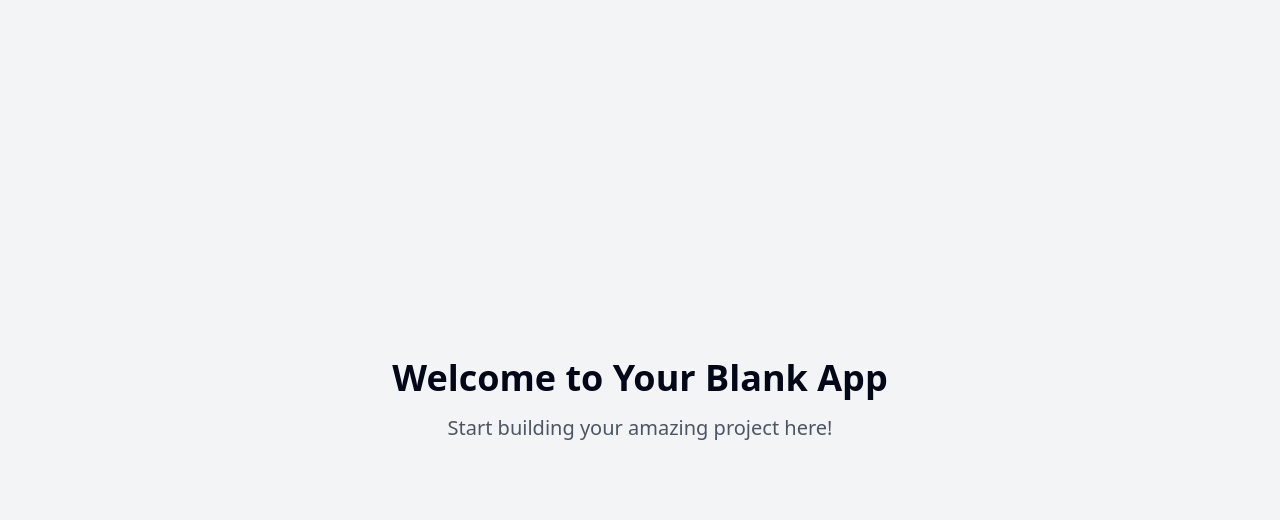
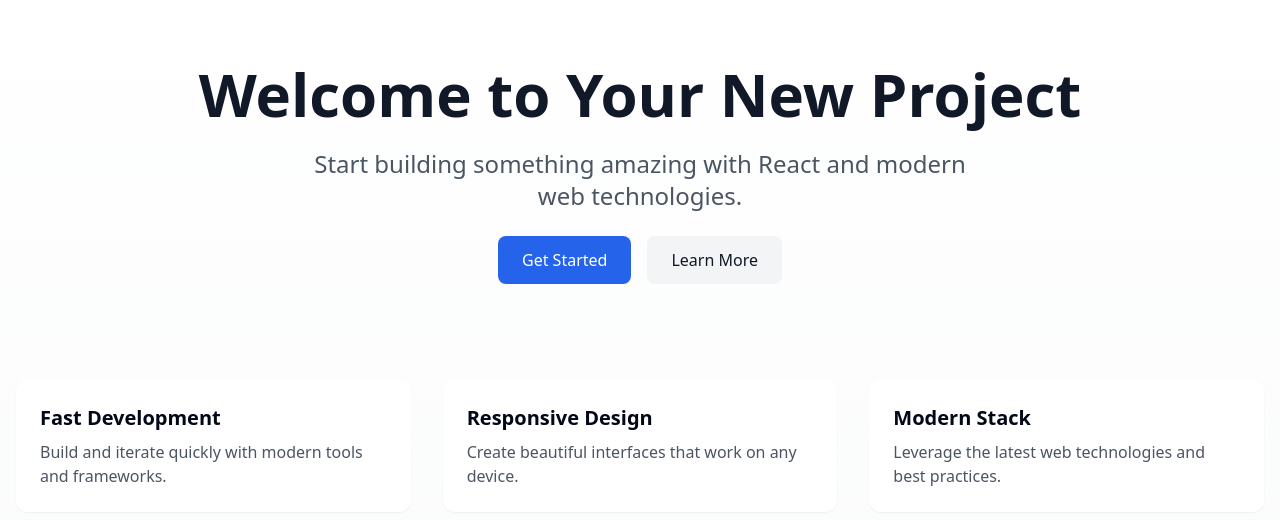
Before and after one commit to ihebchebbi1998tn2/start-react-sandbox, a React (Vite) app: page / in a window 1280 px wide. Shown: the top 520 px of the page. Built offline with nearby package versions, Linux system fonts and the light colour scheme.

Commit message:
Initialize empty React project
Created a new React project structure with essential files and configurations.
[skip gpt_engineer]

```diff
--- a/index.html
+++ b/index.html
@@ -3,8 +3,8 @@
   <head>
     <meta charset="UTF-8" />
     <meta name="viewport" content="width=device-width, initial-scale=1.0" />
-    <title>start-react-sandbox</title>
-    <meta name="description" content="Lovable Generated Project" />
+    <title>My React Project</title>
+    <meta name="description" content="A modern React application" />
     <meta name="author" content="Lovable" />
     <meta property="og:image" content="/og-image.png" />
   </head>
--- a/package.json
+++ b/package.json
@@ -45,6 +45,7 @@
     "cmdk": "^1.0.0",
     "date-fns": "^3.6.0",
     "embla-carousel-react": "^8.3.0",
+    "framer-motion": "^11.15.0",
     "input-otp": "^1.2.4",
     "lucide-react": "^0.462.0",
     "next-themes": "^0.3.0",
--- a/src/pages/Index.tsx
+++ b/src/pages/Index.tsx
@@ -1,12 +1,51 @@
-// Update this page (the content is just a fallback if you fail to update the page)
+import { motion } from "framer-motion";
 
 const Index = () => {
   return (
-    <div className="min-h-screen flex items-center justify-center bg-gray-100">
-      <div className="text-center">
-        <h1 className="text-4xl font-bold mb-4">Welcome to Your Blank App</h1>
-        <p className="text-xl text-gray-600">Start building your amazing project here!</p>
-      </div>
+    <div className="min-h-screen bg-gradient-to-b from-white to-gray-50">
+      <main className="container mx-auto px-4 py-16">
+        <motion.div
+          initial={{ opacity: 0, y: 20 }}
+          animate={{ opacity: 1, y: 0 }}
+          transition={{ duration: 0.6 }}
+          className="text-center space-y-6"
+        >
+          <h1 className="text-4xl md:text-6xl font-bold text-gray-900">
+            Welcome to Your New Project
+          </h1>
+          <p className="text-xl md:text-2xl text-gray-600 max-w-2xl mx-auto">
+            Start building something amazing with React and modern web technologies.
+          </p>
+          <div className="flex justify-center gap-4">
+            <button className="bg-blue-600 text-white px-6 py-3 rounded-lg hover:bg-blue-700 transition-colors">
+              Get Started
+            </button>
+            <button className="bg-gray-100 text-gray-900 px-6 py-3 rounded-lg hover:bg-gray-200 transition-colors">
+              Learn More
+            </button>
+          </div>
+        </motion.div>
+
+        <motion.div
+          initial={{ opacity: 0 }}
+          animate={{ opacity: 1 }}
+          transition={{ delay: 0.3, duration: 0.6 }}
+          className="mt-24 grid grid-cols-1 md:grid-cols-3 gap-8"
+        >
+          <div className="p-6 bg-white rounded-xl shadow-sm hover:shadow-md transition-shadow">
+            <h3 className="text-xl font-semibold mb-2">Fast Development</h3>
+            <p className="text-gray-600">Build and iterate quickly with modern tools and frameworks.</p>
+          </div>
+          <div className="p-6 bg-white rounded-xl shadow-sm hover:shadow-md transition-shadow">
+            <h3 className="text-xl font-semibold mb-2">Responsive Design</h3>
+            <p className="text-gray-600">Create beautiful interfaces that work on any device.</p>
+          </div>
+          <div className="p-6 bg-white rounded-xl shadow-sm hover:shadow-md transition-shadow">
+            <h3 className="text-xl font-semibold mb-2">Modern Stack</h3>
+            <p className="text-gray-600">Leverage the latest web technologies and best practices.</p>
+          </div>
+        </motion.div>
+      </main>
     </div>
   );
 };
```
Also changed, not shown: 1 other file (tests, documents, lock files or other folders).
